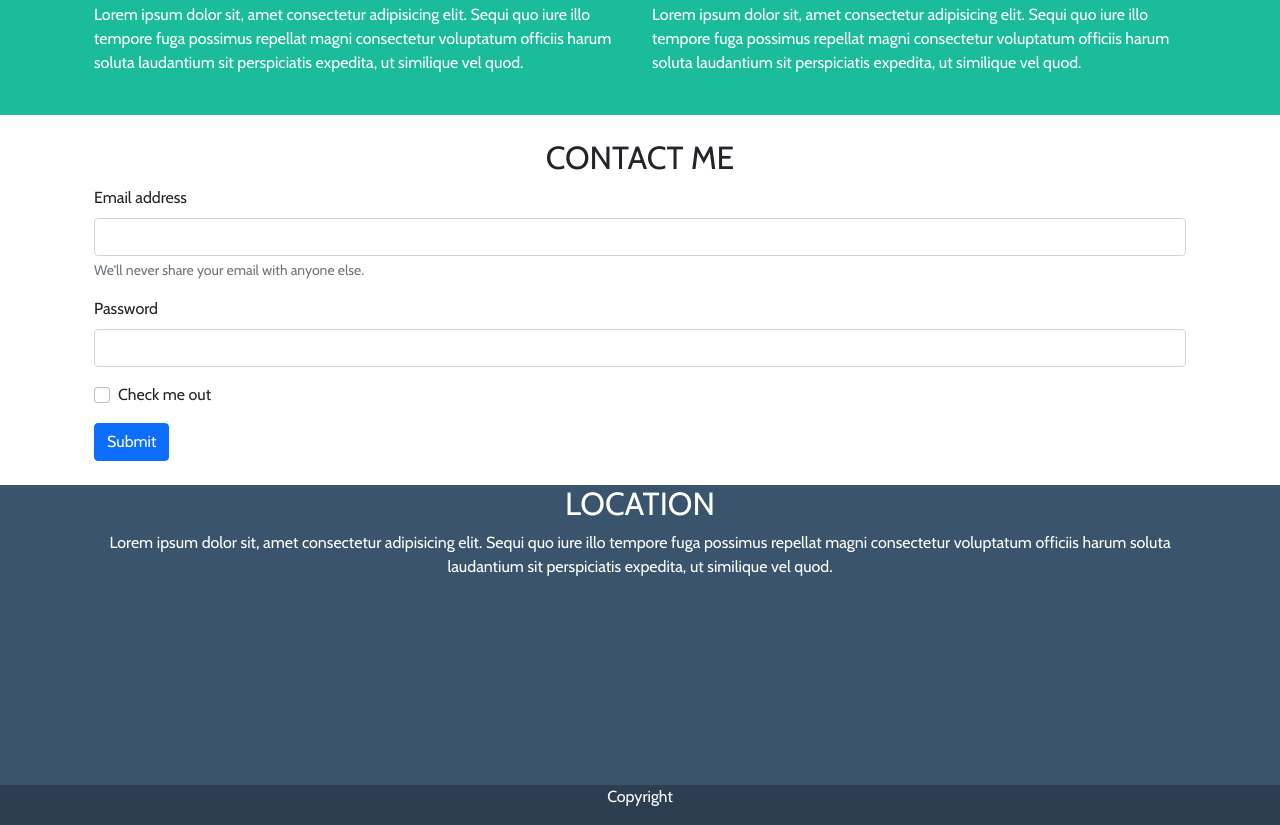
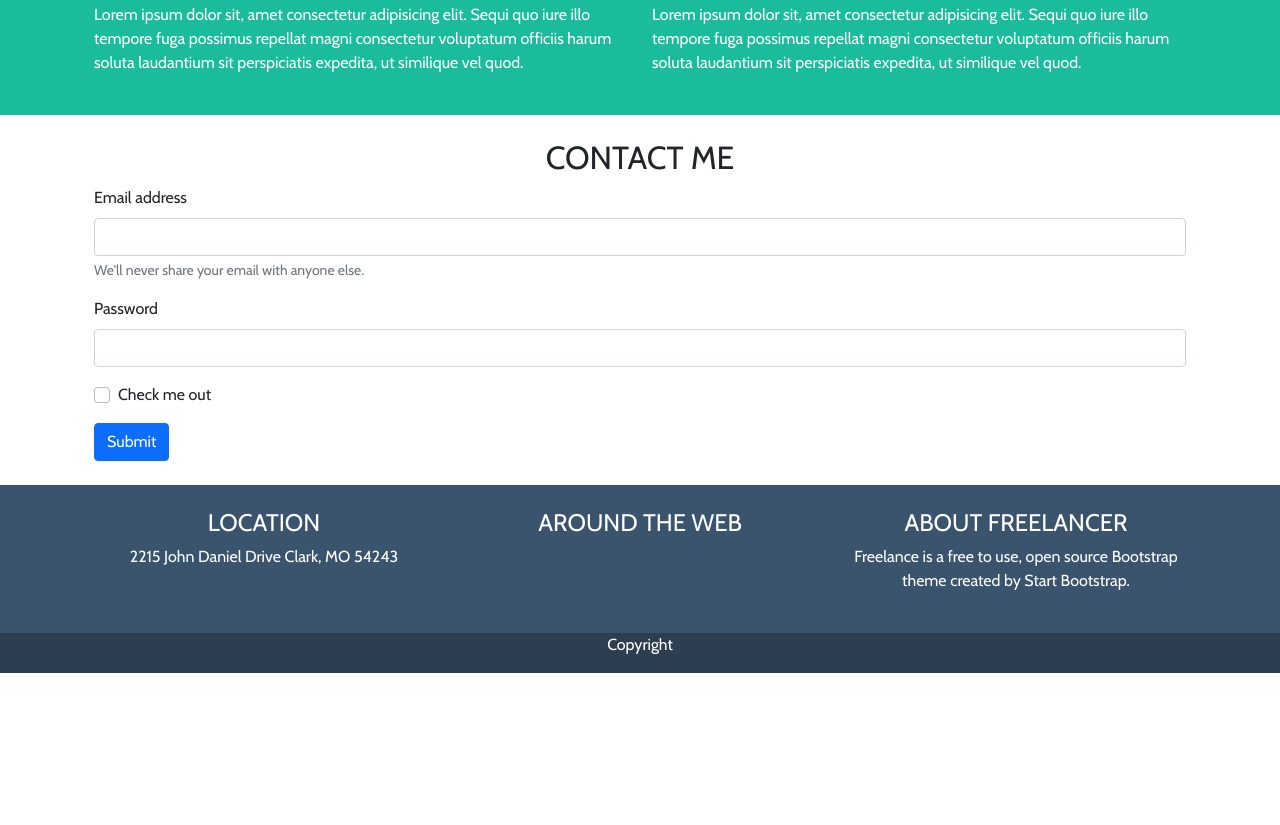
Before and after one commit to ManuelBravaccini/html-css-bootstrap-freelancer, a plain HTML site: page index.html in a window 1280 px wide. Shown: the part 1069-1894 px from the top of the page. After the commit the page ends 1742 px from the top, so only its background shows below. Drawn offline with nearby package versions, Linux system fonts and the light colour scheme.

Commit message:
Completed section "info"

```diff
--- a/css/style.css
+++ b/css/style.css
@@ -29,7 +29,6 @@ header>nav {
 #info {
     background-color: #3a546d;
     color: white;
-    height: 300px;
 }
 
 /*Footer*/
--- a/index.html
+++ b/index.html
@@ -134,12 +134,26 @@
             </div>
         </section>
         <section id="info">
-            <div class="container">
-                <div class="row text-center">
-                    <div class="col-12">
-                        <h2>LOCATION</h2>
+            <div class="container text-center p-4 d-md-flex justify-content-between">
+                <div class="row col-12 col-md-4">
+                    <div>
+                        <h4>LOCATION</h4>
                         <p>
-                            Lorem ipsum dolor sit, amet consectetur adipisicing elit. Sequi quo iure illo tempore fuga possimus repellat magni consectetur voluptatum officiis harum soluta laudantium sit perspiciatis expedita, ut similique vel quod.
+                            2215 John Daniel Drive Clark, MO 54243
+                        </p>
+                    </div>
+                </div>
+                <div class="row col-12 col-md-4">
+                    <div>
+                        <h4>AROUND THE WEB</h4>
+
+                    </div>
+                </div>
+                <div class="row col-12 col-md-4">
+                    <div>
+                        <h4>ABOUT FREELANCER</h4>
+                        <p>
+                            Freelance is a free to use, open source Bootstrap theme created by Start Bootstrap.
                         </p>
                     </div>
                 </div>
```
